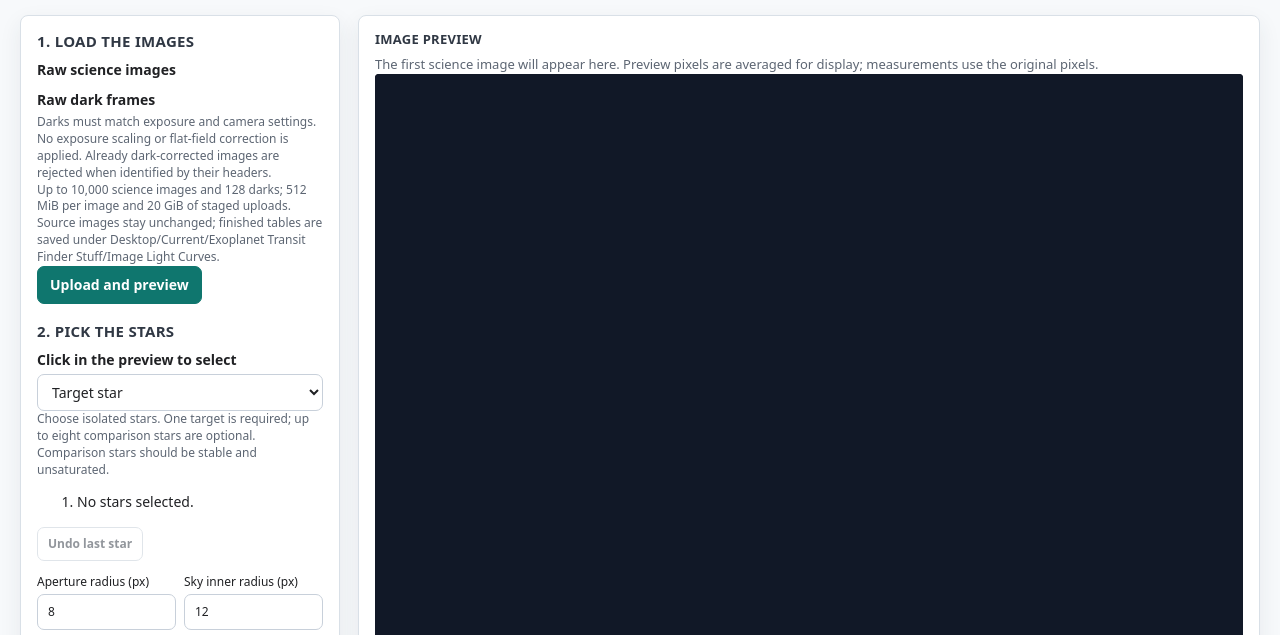
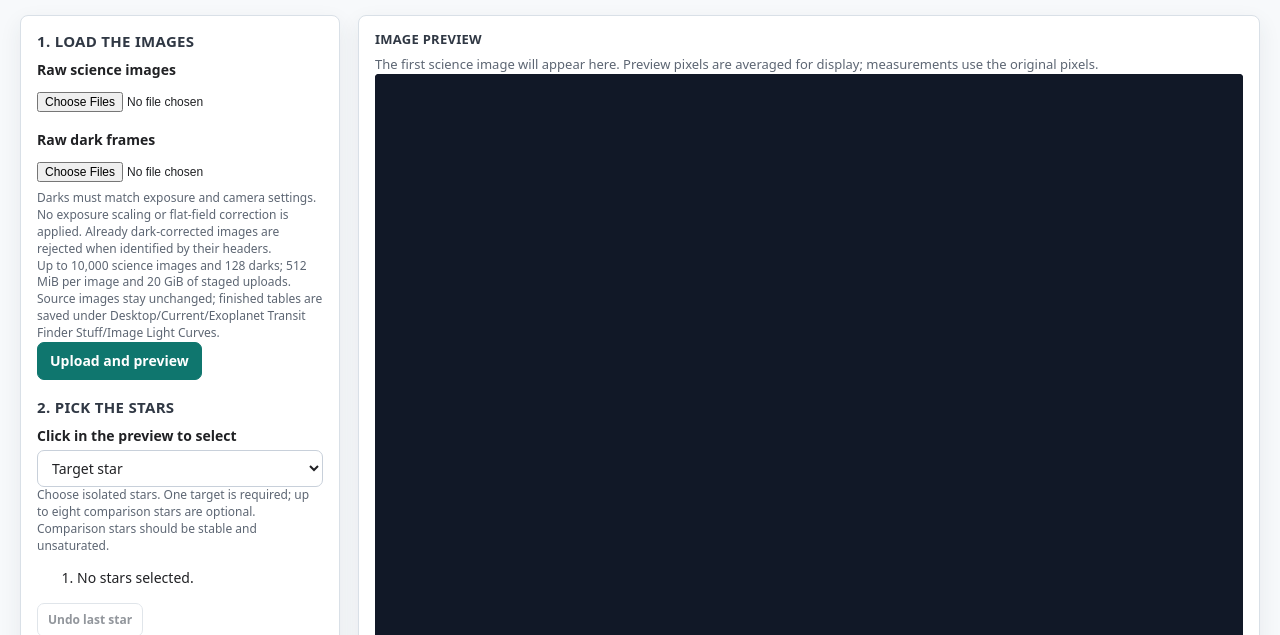
Before and after one commit to jakenaor/Exoplanet-Transit-Finder, a plain HTML site: page Exoplanet data parsing tool/static/images.html in a window 1280 px wide. Shown: the part 108-743 px from the top of the page. Drawn offline with Linux system fonts and the light colour scheme.

Commit message:
fixed fits file picekers and narrower screen layout (fuck you css)

```diff
--- a/Exoplanet data parsing tool/static/styles.css
+++ b/Exoplanet data parsing tool/static/styles.css
@@ -1420,12 +1420,12 @@ body.ImagesPage { height:auto; min-height:100dvh; overflow:auto; background:var(
 .StandaloneImageNav { display:flex; gap:16px; margin-bottom:16px; }
 .EmbeddedImages .StandaloneImageNav { display:none; }
 .ImageLayout { display:grid; grid-template-columns:320px minmax(0,1fr); gap:18px; padding:0 20px 24px; align-items:start; }
-.ImageSettings,.ImageCard { border:1px solid var(--line); border-radius:8px; background:#fff; padding:16px; box-shadow:var(--shadow-soft); }
+.ImageSettings,.ImageCard { min-width:0; border:1px solid var(--line); border-radius:8px; background:#fff; padding:16px; box-shadow:var(--shadow-soft); }
 .ImageSettings h2 { font-size:15px; margin:18px 0 10px; }
 .ImageSettings h2:first-child { margin-top:0; }
 .ImageSettings > label { display:block; font-weight:600; margin:10px 0 4px; }
 .ImageSettings input,.ImageSettings select { width:100%; max-width:100%; }
-.ImageSettings input[type=file] { font-size:12px; padding:8px 0; }
+.ImageSettings input[type=file] { display:block; font-size:12px; padding:8px 0; }
 .ImageNumberGrid { display:grid; grid-template-columns:1fr 1fr; gap:8px; margin-top:12px; }
 .ImageNumberGrid label { font-size:12px; }
 .ImageNumberGrid input { margin-top:4px; }
```
